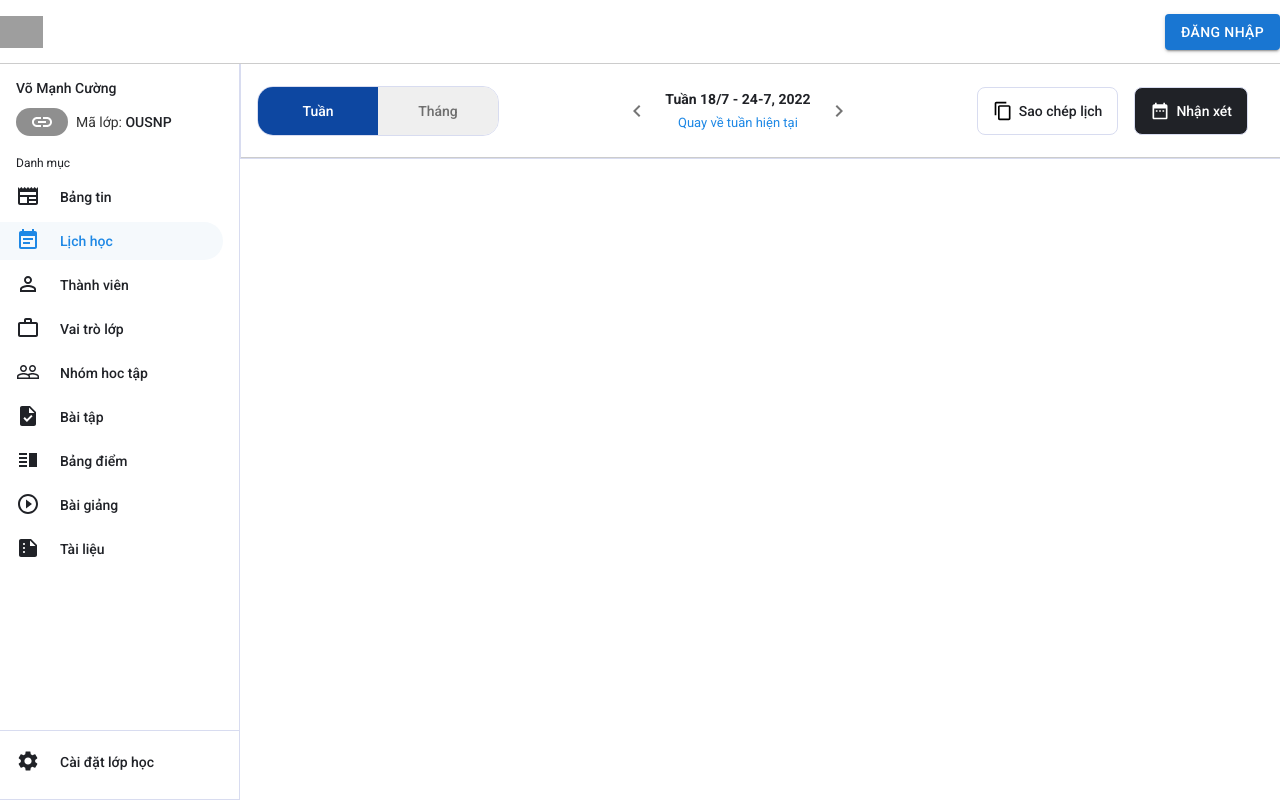
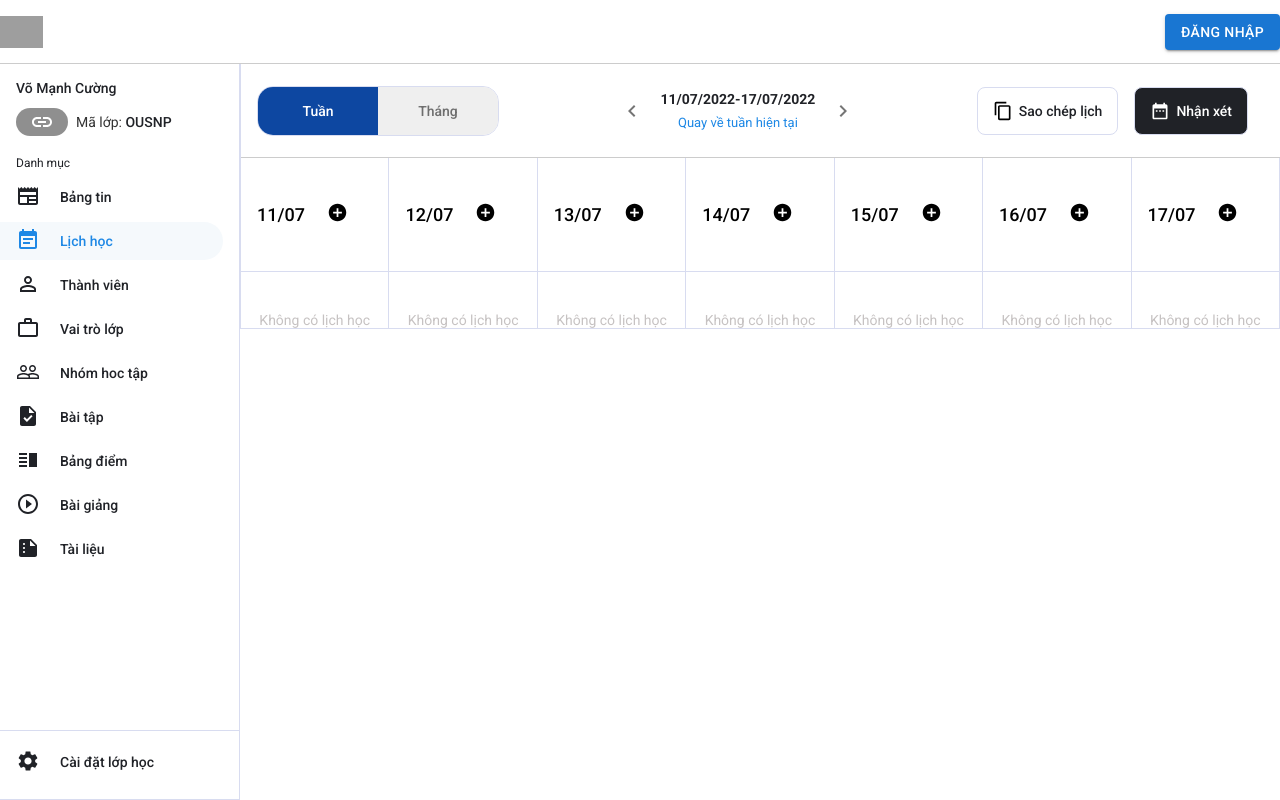
Before and after one commit to tuannguyensn2001/ggclass_react_vite, a React (Vite) app: page /class/1/schedule in a window 1280 px wide. Built offline with nearby package versions, Linux system fonts and the light colour scheme; grey boxes are pictures that could not be loaded; what material-ui-confirm would draw is missing.

Commit message:
update class

```diff
--- a/src/components/CardCourse/index.jsx
+++ b/src/components/CardCourse/index.jsx
@@ -1,23 +1,37 @@
-import styles from "./style.module.scss";
+import Card from "@mui/material/Card";
+import CardActions from "@mui/material/CardActions";
+import CardContent from "@mui/material/CardContent";
+import CardMedia from "@mui/material/CardMedia";
+import Button from "@mui/material/Button";
+import Typography from "@mui/material/Typography";
+import { Link } from "react-router-dom";
 
-function CardCourse() {
+function CardCourse({ imageUrl, name, description, id }) {
   return (
-    <div className= {styles.cover}>
-      <div  className= {styles.course}>
-        <div>
-          <img  className= {styles.img} src="https://shub-storage.sgp1.cdn.digitaloceanspaces.com/classes/JSLPA/1657447270082" alt="" />
-        </div>
-        <div className= {styles.contant}>
-          <div>
-            <p className= {styles.name}>English for beginners</p>
-            <p>JSLPA</p>
-          </div>
-          <div>
-            <img className={styles.btn} src="https://www.shareicon.net/data/512x512/2016/06/04/775696_interface_512x512.png" alt="" />
-          </div>
-        </div>
-      </div>
-    </div>
+    <Card>
+      <CardMedia
+        component="img"
+        alt="green iguana"
+        height="250"
+        image={imageUrl}
+      />
+      <CardContent>
+        <Typography gutterBottom variant="h5" component="div">
+          {name}
+        </Typography>
+        <Typography variant="body2" color="text.secondary">
+          {description}
+        </Typography>
+      </CardContent>
+      <CardActions>
+        <Link to={"#"} className={"tw-no-underline"}>
+          <Button size="small" variant={"contained"}>
+            Xem chi tiết
+          </Button>
+        </Link>
+        <Button size="small">Xóa</Button>
+      </CardActions>
+    </Card>
   );
 }
 
--- a/src/components/ScheduleColTable/index.jsx
+++ b/src/components/ScheduleColTable/index.jsx
@@ -7,9 +7,8 @@ import styles from "./styles.module.css";
 import ScheduletableHeaderItem from "~/components/ScheduletableHeaderItem";
 import ScheduleDetailclasses from "~/components/ScheduleDetailclasses";
 import ScheduleContentClassesItem from "~/components/ScheduleContentClassesItem";
-function ScheduleColTable({ item, addSchedule, week }) {
-  const text = useMemo(() => {}, [week]);
 
+function ScheduleColTable({ item, addSchedule }) {
   return (
     <div className={styles.col}>
       <ScheduletableHeaderItem
@@ -44,6 +43,7 @@ function ScheduleColTable({ item, addSchedule, week }) {
     </div>
   );
 }
+
 ScheduleColTable.propTypes = {
   item: PropTypes.object,
 };
--- a/src/components/ScheduleHeader/index.jsx
+++ b/src/components/ScheduleHeader/index.jsx
@@ -1,14 +1,28 @@
-import ChevronLeftIcon from '@mui/icons-material/ChevronLeft';
-import ChevronRightIcon from '@mui/icons-material/ChevronRight';
-import ContentCopyIcon from '@mui/icons-material/ContentCopy';
-import DateRangeIcon from '@mui/icons-material/DateRange';
+import ChevronLeftIcon from "@mui/icons-material/ChevronLeft";
+import ChevronRightIcon from "@mui/icons-material/ChevronRight";
+import ContentCopyIcon from "@mui/icons-material/ContentCopy";
+import DateRangeIcon from "@mui/icons-material/DateRange";
 
-import styles from './styles.module.css'
+import styles from "./styles.module.css";
+import { useMemo } from "react";
+import dayjs from "~/packages/dayjs";
 
-const defaultDatas={
-    text:'Tuần 18/7 - 24-7, 2022'
-}
-function ScheduleHeader({data= defaultDatas}) {
+const defaultDatas = {
+  text: "Tuần 18/7 - 24-7, 2022",
+};
+
+function ScheduleHeader({
+  data = defaultDatas,
+  currentWeek,
+  handleClickNextWeek,
+  handleClickPreviousWeek,
+  handleClickBackNow,
+}) {
+  const dateToString = useMemo(() => {
+    const [start, end] = currentWeek;
+    return `${start.format("DD/MM/YYYY")}-${end.format("DD/MM/YYYY")}`;
+  }, [currentWeek]);
+
   return (
     <div className={styles.wrapper}>
       <div className={styles.left}>
@@ -17,27 +31,32 @@ function ScheduleHeader({data= defaultDatas}) {
       </div>
       <div className={styles.mid}>
         <div className={styles.icon}>
-                    <ChevronLeftIcon sx={{color:'rgba(0, 0, 0, 0.54)'}}/>
+          <ChevronLeftIcon
+            onClick={handleClickPreviousWeek}
+            sx={{ color: "rgba(0, 0, 0, 0.54)" }}
+          />
         </div>
         <div className={styles.content}>
-                    <div className={styles.day}>
-                        {data.text}
-                    </div>
-                    <div className={`${styles.back} ${styles.active}`}>
+          <div className={styles.day}>{dateToString}</div>
+
+          <div
+            onClick={handleClickBackNow}
+            className={`${styles.back} ${styles.active}`}
+          >
             Quay về tuần hiện tại
           </div>
         </div>
-                <div className={styles.icon}>
-                    <ChevronRightIcon sx={{color:'rgba(0, 0, 0, 0.54)'}}/>
+        <div onClick={handleClickNextWeek} className={styles.icon}>
+          <ChevronRightIcon sx={{ color: "rgba(0, 0, 0, 0.54)" }} />
         </div>
       </div>
       <div className={styles.right}>
         <div className={styles.action_btn}>
-                    <ContentCopyIcon sx={{fontSize : 20}}/>
+          <ContentCopyIcon sx={{ fontSize: 20 }} />
           <span className={styles.text}>Sao chép lịch</span>
         </div>
         <div className={`${styles.action_btn} ${styles.comment}`}>
-                    <DateRangeIcon sx={{fontSize : 20}}/>
+          <DateRangeIcon sx={{ fontSize: 20 }} />
           <span className={styles.text}>Nhận xét</span>
         </div>
       </div>
--- /dev/null
+++ b/src/enums/class.js
@@ -0,0 +1,5 @@
+export const STATUS = {
+  ACTIVE: 1,
+  INACTIVE: 2,
+  PENDING: 3,
+};
--- /dev/null
+++ b/src/hooks/useWeek.js
@@ -0,0 +1,24 @@
+import { useState, useMemo } from "react";
+import dayjs from "~/packages/dayjs";
+
+export default function useWeek() {
+  const [week, setWeek] = useState(0);
+
+  const increaseWeek = () => setWeek((prevState) => prevState + 1);
+  const decreaseWeek = () => setWeek((prevState) => prevState - 1);
+  const backToNow = () => setWeek(0);
+
+  const currentWeek = useMemo(() => {
+    const day = dayjs().weekday(7 * week);
+
+    return [day.startOf("isoWeek"), day.endOf("isoWeek")];
+  }, [week]);
+
+  return {
+    week,
+    increaseWeek,
+    decreaseWeek,
+    backToNow,
+    currentWeek,
+  };
+}
--- a/src/packages/dayjs/index.js
+++ b/src/packages/dayjs/index.js
@@ -1,6 +1,13 @@
 import weekOfYear from "dayjs/plugin/weekOfYear";
+import isoWeek from "dayjs/plugin/isoWeek";
+import weekYear from "dayjs/plugin/weekYear";
+import weekDay from "dayjs/plugin/weekday";
+
 import dayjs from "dayjs";
 
 dayjs.extend(weekOfYear);
+dayjs.extend(isoWeek);
+dayjs.extend(weekYear);
+dayjs.extend(weekDay);
 
 export default dayjs;
--- a/src/pages/Class/index.jsx
+++ b/src/pages/Class/index.jsx
@@ -1,9 +1,34 @@
 import CardCourse from "~/components/CardCourse";
+import { useQuery } from "react-query";
+import API from "~/network/API";
+import { useMemo } from "react";
+import { STATUS } from "~/enums/class";
 
 function Class() {
+  const { data } = useQuery("classes", async () => {
+    const response = await API.get("/v1/classes");
+    return response.data;
+  });
+
+  const activeClass = useMemo(() => {
+    if (!Boolean(data?.data) || !Array.isArray(data?.data)) return [];
+    return data?.data.filter((item) => item?.statusClass === STATUS.ACTIVE);
+  }, [data]);
+
   return (
     <div>
-      <CardCourse />
+      <div className={"tw-grid tw-grid-cols-6 tw-gap-5 tw-mt-10"}>
+        {activeClass.map((item) => (
+          <CardCourse
+            id={item?.id}
+            name={item?.name}
+            description={"nice"}
+            imageUrl={
+              "https://upload.wikimedia.org/wikipedia/commons/9/94/Martin_Garrix_Come_Up_Show_cropped.jpg"
+            }
+          />
+        ))}
+      </div>
     </div>
   );
 }
--- a/src/pages/Schedule/index.jsx
+++ b/src/pages/Schedule/index.jsx
@@ -6,6 +6,7 @@ import styles from "./styles.module.css";
 import ScheduleColTable from "~/components/ScheduleColTable";
 import ScheduleHeader from "~/components/ScheduleHeader";
 import dayjs from "~/packages/dayjs";
+import useWeek from "~/hooks/useWeek";
 
 const datas = [
   {
@@ -110,20 +111,36 @@ function Schedule() {
     setIsOpenModal(true);
   };
 
-  const dates = useMemo(() => {}, []);
+  const { week, increaseWeek, decreaseWeek, backToNow, currentWeek } =
+    useWeek();
 
-  const [week, setWeek] = useState(() => {
-    return dayjs().week();
-  });
+  const dates = useMemo(() => {
+    const [start] = currentWeek;
+    const result = [
+      {
+        date: start.format("DD/MM"),
+      },
+    ];
+    for (let i = 1; i <= 6; i++) {
+      result.push({
+        date: start.add(i, "day").format("DD/MM"),
+      });
+    }
+    return result;
+  }, [currentWeek]);
 
   return (
     <div className={styles.wrap}>
-      <ScheduleHeader />
+      <ScheduleHeader
+        handleClickBackNow={backToNow}
+        handleClickPreviousWeek={decreaseWeek}
+        handleClickNextWeek={increaseWeek}
+        currentWeek={currentWeek}
+      />
       <Grid container>
         {dates?.map((item, index) => {
           return (
             <ScheduleColTable
-              week={week}
               addSchedule={handleOpenModal}
               key={index}
               item={item}
--- a/src/routes/routes.js
+++ b/src/routes/routes.js
@@ -26,7 +26,7 @@ const routes = [
     path: "/class",
     component: Class,
     layout: DefaultLayout,
-    private: false,
+    private: true,
   },
   {
     path: "/resource",
```
Lines whose indentation alone changed are shown as unchanged.
